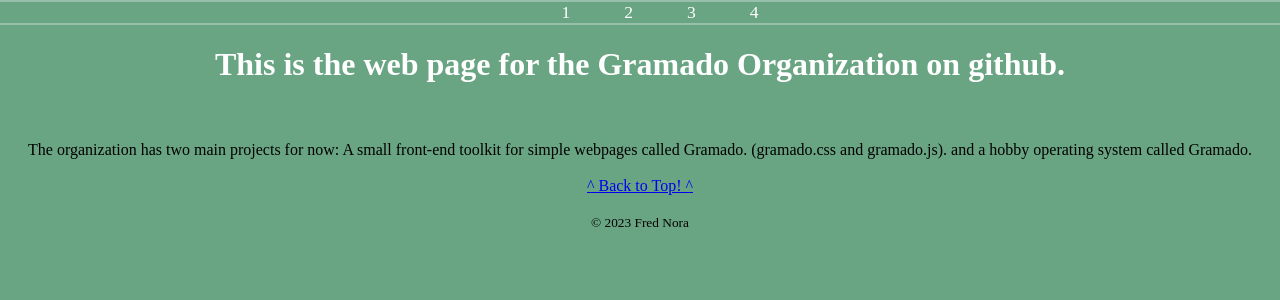
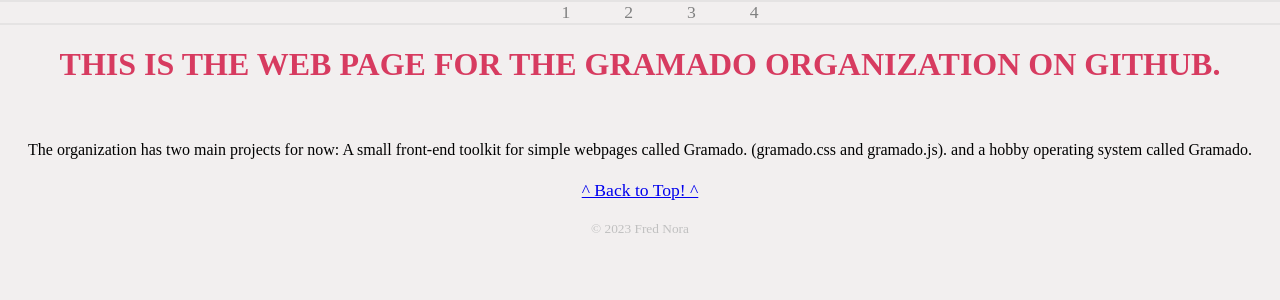
Before and after one commit to gramado/gramado.github.io, a PHP site: page / in a window 1280 px wide. Shown: the top 300 px of the page. Run offline with PHP 8.4, Linux system fonts and the light colour scheme.

Commit message:
Learning css and js.

```diff
--- a/index.html
+++ b/index.html
@@ -40,7 +40,7 @@
     </header>
 
     <!-- Section 1: Description -->
-    <section class="main-img" id="section-1">
+    <section class="main-image" id="section-1">
         <br>
         <div>
         <br>The organization has two main projects for now: A small front-end toolkit for simple webpages called Gramado. (gramado.css and gramado.js).
@@ -56,13 +56,13 @@
 
     <!-- Section 3: link -->
     <section id="section-3">
-    <div class="text-section">
+    <div class="main-text">
     </div>
     </section>
 
     <!-- Section 4: back to top -->
     <section id="section-4">
-    <div class="back-to-top">
+    <div class="main-back-to-top">
     <br><a href="#page-top">^ Back to Top! ^</a>
     </div>
     </section>
@@ -71,7 +71,7 @@
     <footer>
         <div>
             <br>
-            <div class="footer-copyright">
+            <div class="main-footer">
                 <small>&copy; 2023 Fred Nora</small>
             </div>
         </div>
--- a/src/gramado.js
+++ b/src/gramado.js
@@ -1,9 +1,19 @@
 
+let __gramado_status = 0;
 
-
-function gramadoInitialize()
-{
+function gramadoInitialize(){
     let ReturnValue=1234;
-    alert("Initializing Gramado ...");
+    console.log("Initializing Gramado ...")
+    gramadoHelloWorld();
+    __gramado_status = 1;
     return ReturnValue;
 }
+
+function gramadoHelloWorld(){
+    console.log("Hello")
+    if (__gramado_status == 1){
+        window.alert("Initialized");
+    }else{
+        window.alert("Not initialized");
+    }
+}
--- a/src/style.css
+++ b/src/style.css
@@ -1,73 +1,60 @@
-
-* {
-    box-sizing: border-box;
-}
 
 html, body {
     margin: 0;
     padding: 0;
-    background-color: #69A583;
+    background-color: #F2EFEF;
 }
 
+/* header*/
+.main-header {
+    color: #D73B60;
+    text-align: center;
+    text-transform: uppercase;
+}
+
+/* image */
+.main-image {
+    text-align: center;
+}
+
+.main-text {
+}
+
+/* Navigation bar */
 .nav {
     text-align: center;
 }
-
 .nav ul {
     margin: 0;
 }
-
 .nav li {
     display: inline;
     padding: 0 2%;
 }
-
 .nav a {
-    display: inline-block;
-    color: white;
+    color: #808080;
     text-decoration: none;
     text-transform: uppercase;
+    display: inline-block;
 }
-
 .nav a:hover {
     background-color: rgba(255, 255, 255, .3);
 }
-
 .main-nav {
-    border-top: 2px solid rgba(255, 255, 255, .3);
+    font-size: 1.1em;
     text-align: center;
-    font-size: 1.1em;
-    border-bottom: 2px solid rgba(255, 255, 255, .3);
+    border-top: 2px solid rgba(200, 200, 200, .3);
+    border-bottom: 2px solid rgba(200, 200, 200, .3);
 }
 
-.main-header {
-    color: white;
+/**/
+.main-back-to-top{
+    font-size: 1.1em;
     text-align: center;
 }
 
-.main-text {
-    color: white;
-    font-size: 1.1em;
-    text-align: left;
-    text-decoration: none;
-}
-
-.main-text ul {
-    margin: 0;
-}
-
-.main-img {
+/* main footer.*/
+.main-footer {
+    color: #C0C0C0;
     text-align: center;
 }
-
-.text-section {
-    text-align: center;
-}
-
-.back-to-top {
-    text-align: center;
-}
-
-.footer-copyright {
-    text-align: center;
-}
```
Also changed, not shown: file1.html (deleted, +0 -15 lines), file2.html (deleted, +0 -15 lines), file3.html (deleted, +0 -15 lines), file4.html (deleted, +0 -15 lines).
